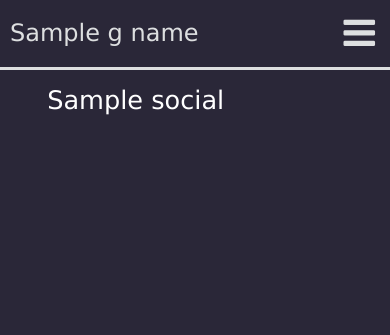
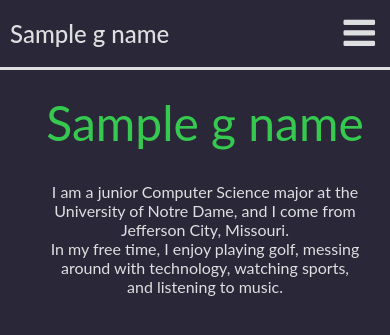
Before and after one commit to jmrundle/personal_website, a Python web app: template personal_site/templates/index.html in a window 390 px wide. Shown: the top 335 px of the page. Run offline with Jinja, Linux system fonts and the light colour scheme; the template is opened without the code that fills it: most values are stand-ins (such as "Sample title", 1, 10 or a date in 2020); grey boxes marked "Sample" are stand-in pictures.

Commit message:
update readme, and some content, styling improvements

```diff
--- a/config.py
+++ b/config.py
@@ -17,6 +17,7 @@ def load_instance_info(info_path):
         config["username"] = info["social_usernames"][platform]
         social_objects[platform] = models.Social(**config)
     info["social_objects"] = social_objects
+
     return info
 
 
@@ -43,13 +44,10 @@ class Config(object):
     SPOTIFY_REDIRECT_URI  = os.environ['SPOTIFY_REDIRECT_URI']
     SPOTIFY_CACHE_PATH    = os.path.join(INSTANCE_PATH, ".spotify-cache")
 
-    # DATABASE_URI = 'sqlite:///:memory:'
-    # load info.yml here?
     INSTANCE_INFO = load_instance_info(DATA_FILE)
 
 
 class ProductionConfig(Config):
-    # DATABASE_URI = 'mysql://user@localhost/foo'
     pass
 
 
--- a/personal_site/api_services.py
+++ b/personal_site/api_services.py
@@ -8,7 +8,7 @@ import spotipy
 class ApiServices:
     def __init__(self, app):
         self.github  = Github(
-            username=app.config["GITHUB_USERNAME"],
+            username=app.config["INSTANCE_INFO"]["social_objects"]["github"].username,
             access_token=app.config["GITHUB_ACCESS_TOKEN"]
         )
         self.spotify = Spotify(
--- a/personal_site/static/css/navbar.css
+++ b/personal_site/static/css/navbar.css
@@ -1,4 +1,4 @@
-html, body, #navigation {
+html, body {
     height: 100%;
 }
 body {
@@ -8,13 +8,16 @@ body {
 
 #navigation {
     position: fixed;
+    top: 0;
+    bottom: 0;
     overflow-y: scroll;
     text-align: center;
     width: 300px;
+    display: flex;
+    flex-direction: column;
+    justify-content: space-between;
+    padding: 35px 0;
     border-right: solid;
-}
-#navigation > header {
-    padding: 30px;
 }
 #navigation > header > img {
     border-radius: 50%;
@@ -22,9 +25,6 @@ body {
 }
 #nav-toggler {
     display: none;
-}
-nav {
-    padding: 30px 0;
 }
 nav ul {
     list-style-type: none;
@@ -34,16 +34,19 @@ nav a {
     text-decoration: none;
     color: var(--link-color);
     display: block;
-    padding: 10px 0;
+    padding: .9em 0;
 }
-nav i {
+nav .active > a {
+    background-color: var(--primary-font-color);
+    color: var(--main-bg-color);
+}
+
+nav a:hover {
+    background-color: var(--secondary-font-color);
+}
+#nav-toggler > i {
     font-size: 2.3em !important;
     padding: 15px;
-}
-
-li.active > a {
-    background-color: var(--primary-font-color);
-    color: var(--main-bg-color);
 }
 
 footer ul {
@@ -53,15 +56,18 @@ footer ul {
 }
 footer li {
     display: inline-block;
+}
+footer a {
     padding: 10px;
     font-size: 1.3em;
 }
-footer li i:hover {
-    color: var(--link-hover);
+footer i:hover {
+    color: var(--secondary-font-color);
 }
 
 #content {
     margin-left: 300px;
+    width: 100%;
 }
 
 @media (max-width: 600px) {
@@ -74,6 +80,7 @@ footer li i:hover {
         height: auto;
         overflow: hidden;
         border-bottom: solid;
+        padding: 0;
     }
     #navigation > header {
         display: none;
@@ -84,9 +91,6 @@ footer li i:hover {
     }
     #nav-toggler:hover {
         cursor: pointer;
-    }
-    nav {
-        padding: 0;
     }
     #head {
         display: table-cell;
@@ -111,7 +115,7 @@ footer li i:hover {
     }
     #links.open {
         display: block;
-        max-height: 200px; /*      FIX ???      */
+        max-height: 300px; /*      FIX ???      */
         transition: max-height 400ms ease-out;
         padding-bottom: 10px;
     }
--- a/personal_site/static/css/styles.css
+++ b/personal_site/static/css/styles.css
@@ -12,7 +12,8 @@ body {
     background-color: var(--main-bg-color);
     color: var(--primary-font-color);
     -webkit-font-smoothing: antialiased;
-    font-family: Verdana, Geneva, sans-serif;
+    font-family: "Lato", sans-serif;
+    /*font-family: Verdana, Geneva, sans-serif;*/
 }
 
 h1, h2, h3, h4, h5 {
@@ -20,6 +21,11 @@ h1, h2, h3, h4, h5 {
     margin: 0.3em 0;
 }
 
+#content h1 {
+    color: var(--secondary-font-color);
+    font-size: 3em;
+    font-weight: 400;
+}
 h2 {
     color: var(--secondary-font-color);
 }
@@ -166,6 +172,7 @@ i.spotify-preview.loading:before {
 .github-link {
     color: #bf6ed0;
     transition: color 0.2s;
+    text-decoration: none;
     border-bottom: solid 1px #5f4365;
 }
 
@@ -225,31 +232,32 @@ i.spotify-preview.loading:before {
     padding: 20px 0;
 }
 
-.social-links {
-    position: relative;
-    left: 10%;
+#colorful-socials {
+    text-align: center;
 }
+#colorful-socials ul {
+    list-style-type: none;
+    display: block;
+    padding: 35px 0;
+}
+#colorful-socials li {
+    display: inline-block;
+}
+#colorful-socials a {
+    padding: 15px 0;
+    text-decoration: none;
 
-.social-link {
-    padding: 15px 0;
 }
-
-.social-link a {
+#colorful-socials i {
+    padding: 0.45em;
+    margin: 0 5px;
+    border-radius: 50%;
     font-size: 1.6em;
-    text-decoration: none;
     color: var(--link-color);
 }
 
-.social-link i {
-    color: inherit;
-    font-size: inherit;
-}
-
-.social-link a:hover {
-    text-decoration: none;
-    color: #d4be1b;
-    font-size: 1.75em;
-    transition: all 400ms;
+#colorful-socials a:hover {
+    opacity: 50%;
 }
 
 /*
--- a/personal_site/templates/base.html
+++ b/personal_site/templates/base.html
@@ -2,7 +2,8 @@
     ('/', 'home', 'Home'),
     ('/more', 'more', 'More'),
     ('/resources/resume.pdf', 'resume', 'Resume'),
-    ('/projects', 'projects', 'Projects')
+    ('/projects', 'projects', 'Projects'),
+    ('/test', 'test', 'Test')
 ] %}
 
 {% set active_page = active_page | default('Index') %}
@@ -52,12 +53,13 @@
 
             <footer>
                 <ul>
+                    <li><a href="{{ g_socials.linkedin.url }}"><i class="fa {{ g_socials.linkedin.fa_icon }}"></i></a></li>
                     <li><a href="{{ g_socials.github.url }}"><i class="fa {{ g_socials.github.fa_icon }}"></i></a></li>
-                    <li><a href="{{ g_socials.linkedin.url }}"><i class="fa {{ g_socials.linkedin.fa_icon }}"></i></a></li>
                     <li><a href="{{ g_socials.email.url }}"><i class="fa {{ g_socials.email.fa_icon }}"></i></a></li>
                 </ul>
             </footer>
         </section>
+
 
         <section id="content">
             {% block content %}{% endblock %}
--- a/personal_site/templates/index.html
+++ b/personal_site/templates/index.html
@@ -3,14 +3,24 @@
 {% set title = "Home" %}
 
 {% block content %}
-    <div class="social-links">
-        {% for social in g_socials.values() %}
-            <div class="social-link">
-                <a href="{{ social.url }}" title="{{ social.name }}">
-                    <i class="fa {{ social.fa_icon }}"></i>
-                    <span>{{ social.name }}</span>
-                </a>
-            </div>
-        {% endfor %}
-    </div>
+    <header id="intro" style="padding: 10px; text-align: center; width: 100%">
+        <h1>{{ g_name }}</h1>
+        <p style="max-width: 80%; display: inline-block">
+            I am a junior Computer Science major at the University of Notre Dame, and
+            I come from Jefferson City, Missouri.<br>
+            In my free time, I enjoy playing golf, messing around with technology,
+            watching sports, and listening to music.
+        </p>
+    </header>
+    <footer id="colorful-socials">
+        <ul>
+            {% for social in g_socials.values() %}
+                <li>
+                    <a href="{{ social.url }}" title="{{ social.name }}">
+                        <i class="fa {{ social.fa_icon }}" style="background-color: {{ social.bg_col }}"></i>
+                    </a>
+                </li>
+            {% endfor %}
+        </ul>
+    </footer>
 {% endblock %}
--- a/personal_site/templates/more.html
+++ b/personal_site/templates/more.html
@@ -6,7 +6,7 @@
     <div class="api-container"> <!--container-->
         <div class="api-header">
             <h2>My Favorite Music Right Now</h2>
-            <span>Generated with Spotify's API<i class="fa fa-spotify"></i></span>
+            <span>Generated from Spotify's API<i class="fa fa-spotify"></i></span>
         </div>
         <div class="api-content">
             <div class="spotify-content">
@@ -57,7 +57,7 @@
     <div class="api-container">
         <div class="api-header">
             <h2>Public Github Activity</h2>
-            <span>Generated with Github's API<i class="fa fa-github powered-by"></i></span>
+            <span>Generated from Github's API<i class="fa fa-github powered-by"></i></span>
         </div>
         <div class="api-content">
             <div class="github-content">
```
Also changed, not shown: personal_site/routes.py (+8 -0 lines), README.md, 1 other file.
